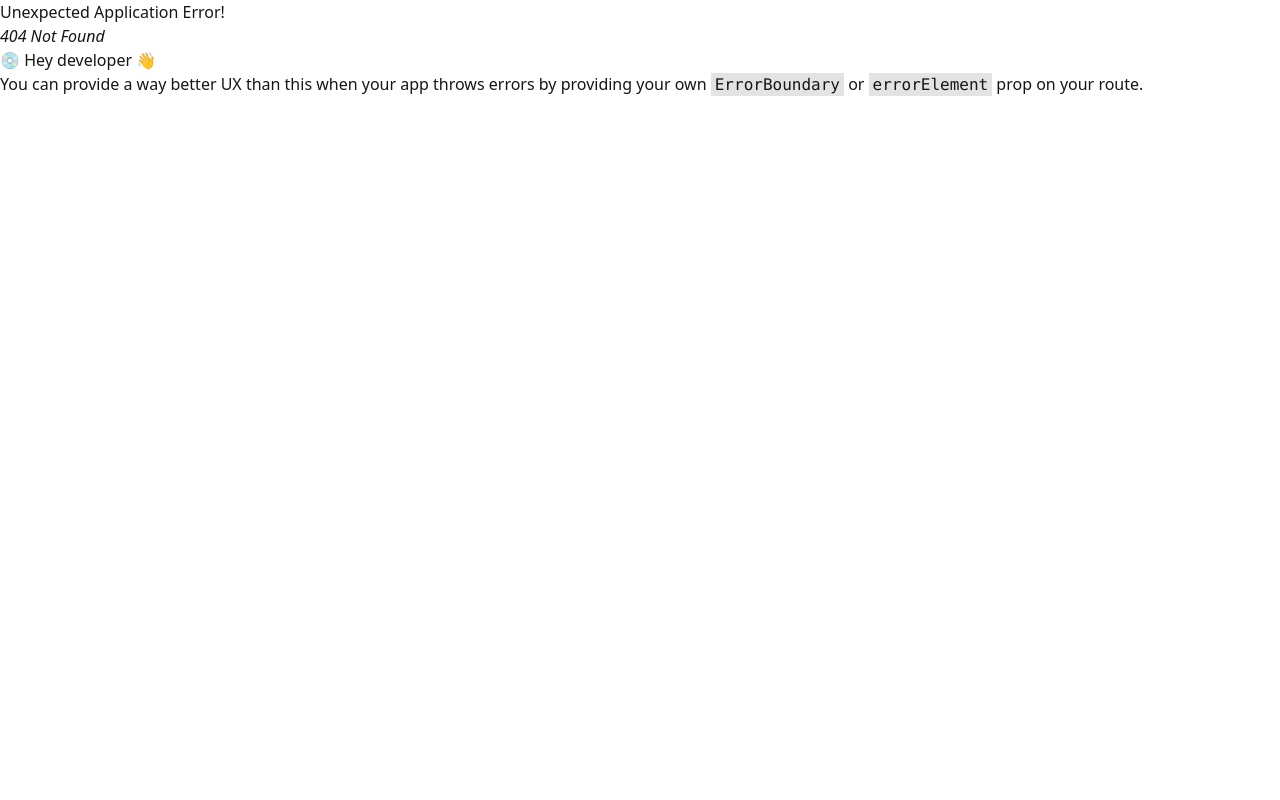
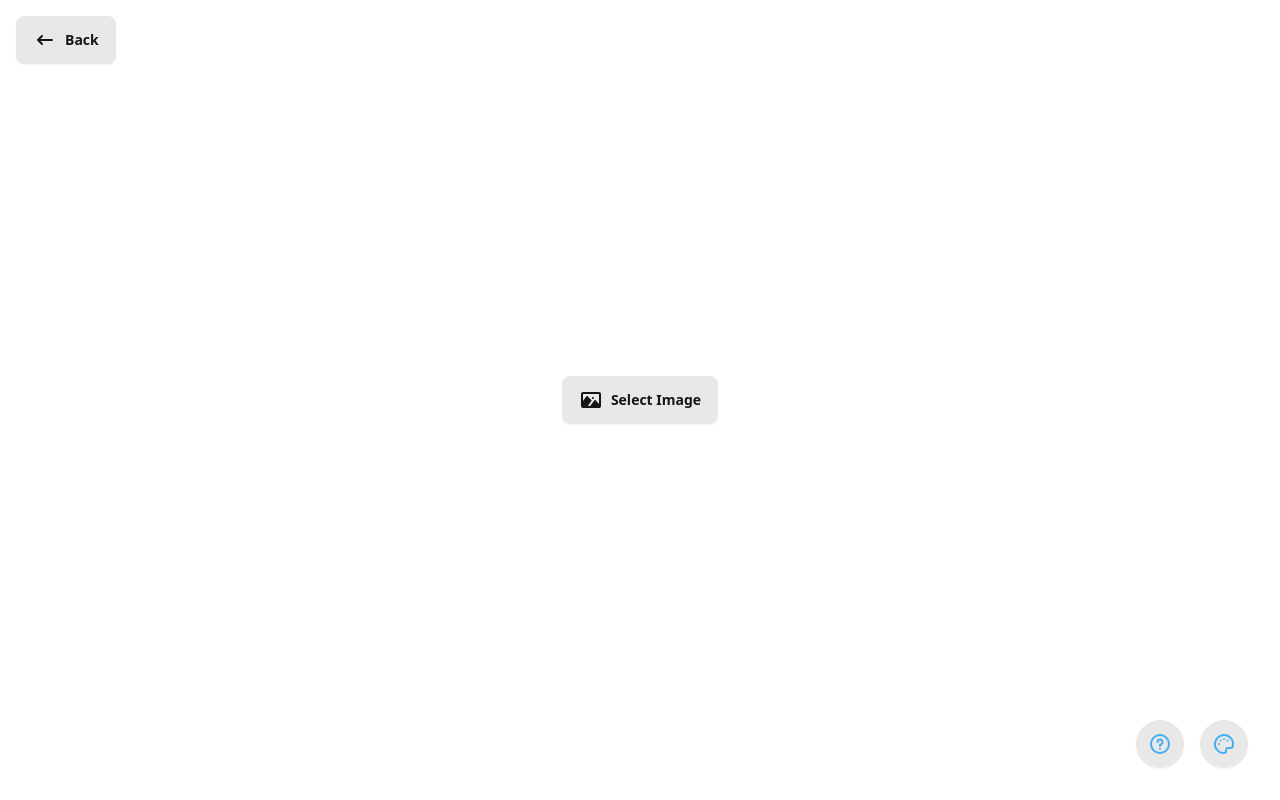
Before and after one commit to YannickAlex07/imghash-viewer, a React (Vite) app: page /image in a window 1280 px wide. Before the commit this address had no page. Built offline with nearby package versions, Linux system fonts and the light colour scheme.

Commit message:
started to add image summary page

```diff
--- a/src/Home.tsx
+++ b/src/Home.tsx
@@ -15,7 +15,9 @@ const Home: FunctionComponent = () => {
             To Hash
           </button>
           <div className="divider divider-horizontal">OR</div>
-          <button className="btn w-72 h-72">To Image</button>
+          <button className="btn w-72 h-72" onClick={() => navigate('/image/')}>
+            To Image
+          </button>
         </div>
       </div>
     </div>
--- a/src/hash/index.tsx
+++ b/src/hash/index.tsx
@@ -13,7 +13,7 @@ enum State {
   Matrix,
 }
 
-const Hash: FunctionComponent = () => {
+const HashPage: FunctionComponent = () => {
   const [state, setState] = useState(State.Default)
   const [matrix, setMatrix] = useState<Matrix | null>(null)
 
@@ -71,4 +71,4 @@ const Hash: FunctionComponent = () => {
   )
 }
 
-export default Hash
+export default HashPage
--- /dev/null
+++ b/src/img/components/SelectImage.tsx
@@ -0,0 +1,55 @@
+import { open } from '@tauri-apps/api/dialog'
+import { FunctionComponent } from 'react'
+
+export type SelectImageProps = {
+  onSelected: (path: string) => void
+}
+
+const SelectImage: FunctionComponent<SelectImageProps> = ({ onSelected }) => {
+  const selectImage = async () => {
+    const result = await open({
+      multiple: false,
+      directory: false,
+    })
+
+    // if the user didn't select any thing, we just return
+    if (result === null) return
+
+    onSelected(result as string)
+  }
+
+  return (
+    <div className="h-screen w-screen flex justify-center items-center">
+      <button
+        className="btn"
+        onClick={() => {
+          void (async () => {
+            await selectImage()
+          })()
+        }}
+      >
+        <svg
+          className="w-6 h-6"
+          aria-hidden="true"
+          xmlns="http://www.w3.org/2000/svg"
+          fill="currentColor"
+          viewBox="0 0 24 24"
+        >
+          <path
+            fill-rule="evenodd"
+            d="M13 10c0-.6.4-1 1-1a1 1 0 1 1 0 2 1 1 0 0 1-1-1Z"
+            clip-rule="evenodd"
+          />
+          <path
+            fill-rule="evenodd"
+            d="M2 6c0-1.1.9-2 2-2h16a2 2 0 0 1 2 2v12c0 .6-.2 1-.6 1.4a1 1 0 0 1-.9.6H4a2 2 0 0 1-2-2V6Zm6.9 12 3.8-5.4-4-4.3a1 1 0 0 0-1.5.1L4 13V6h16v10l-3.3-3.7a1 1 0 0 0-1.5.1l-4 5.6H8.9Z"
+            clip-rule="evenodd"
+          />
+        </svg>
+        Select Image
+      </button>
+    </div>
+  )
+}
+
+export default SelectImage
--- a/src/img/index.tsx
+++ b/src/img/index.tsx
@@ -1,41 +1,47 @@
-import { open } from '@tauri-apps/api/dialog'
-import { FunctionComponent } from 'react'
+import { FunctionComponent, useState } from 'react'
+import BottomBar from '../components/BottomBar'
+import Back from '../components/Back'
+import SelectImage from './components/SelectImage'
+import Spinner from '../components/Spinner'
 
-const Img: FunctionComponent = () => {
-  const openImagePicker = async () => {
-    const result = await open({
-      multiple: false,
-      directory: false,
-    })
-    console.log(result)
+enum State {
+  Default,
+  Loading,
+  Summary,
+}
+
+const ImagePage: FunctionComponent = () => {
+  const [state, setState] = useState(State.Default)
+
+  const onSelected = (path: string) => {
+    console.log(path)
+
+    // show loading spinner
+    setState(State.Loading)
+
+    // call rust backend to hash the image
+
+    // show the summary
   }
 
   return (
-    <div className="w-screen h-screen flex flex-col justify-center items-center">
-      <div className="flex flex-col items-center space-y-2">
-        <div className="flex items-center flex-col">
-          <button
-            className="btn btn-primary"
-            onClick={() => {
-              void (async () => {
-                await openImagePicker()
-              })()
-            }}
-          >
-            Select Image
-          </button>
-        </div>
-        <p>or</p>
-        <div>
-          <input
-            type="text"
-            placeholder="Enter Hash"
-            className="input input-bordered w-full max-w-xs"
-          />
+    <div>
+      <BottomBar />
+
+      {/* Header */}
+      <div className="absolute top-0 z-10">
+        <div className="flex justify-between items-center m-4">
+          <Back showConfirmation={false} />
         </div>
       </div>
+
+      {/* Select Image */}
+      {state === State.Default && <SelectImage onSelected={onSelected} />}
+
+      {/* Loading spinner */}
+      {state === State.Loading && <Spinner />}
     </div>
   )
 }
 
-export default Img
+export default ImagePage
```
Also changed, not shown: src/main.tsx (+5 -5 lines).
